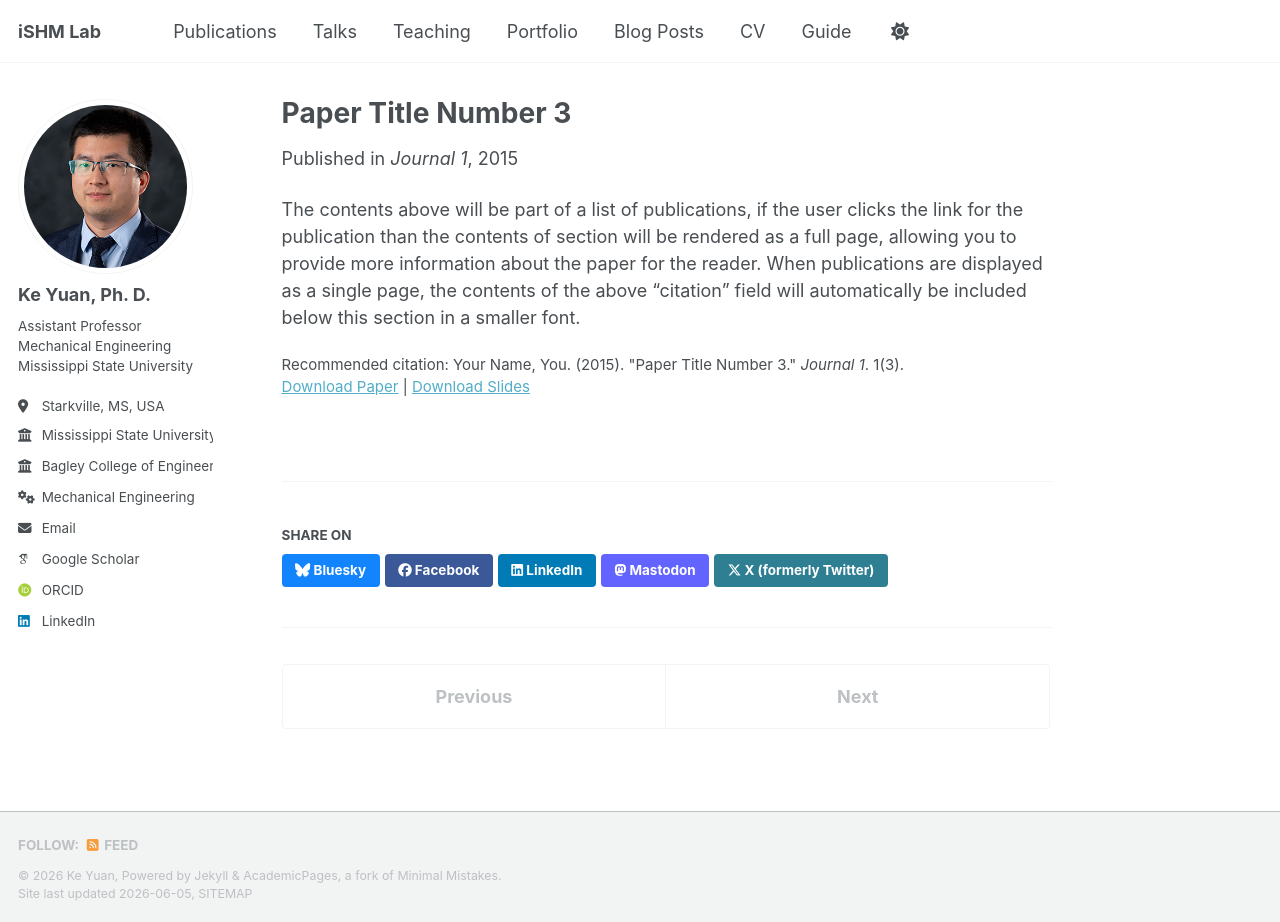
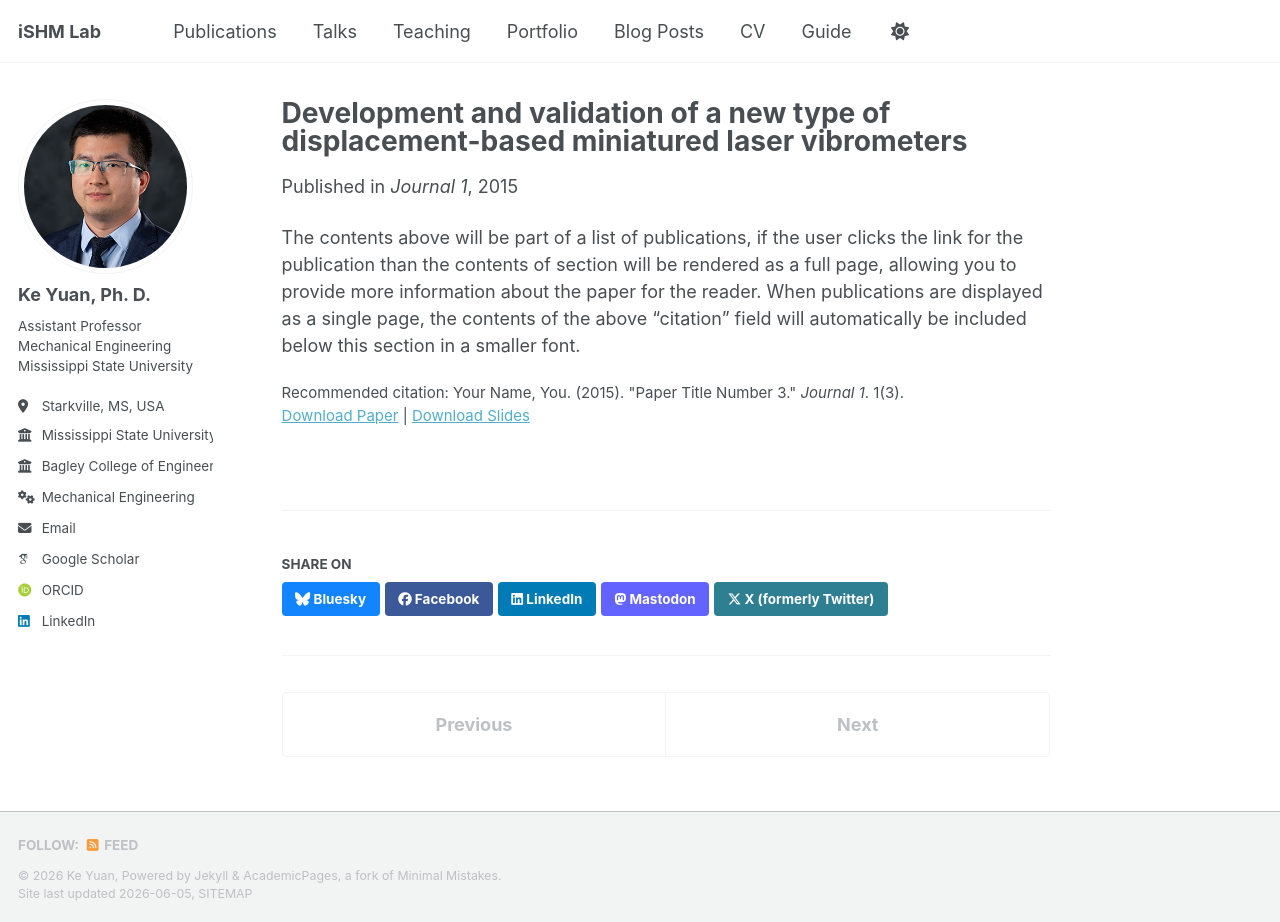
Before and after one commit to KeYuan2025/KeYuan2025.github.io, a Jekyll site: the page built from _publications/2024-08-12-compact-ldv.md, in a window 1280 px wide and 922 px high. Built offline with Jekyll 4.4.1, drawn with Linux system fonts in a browser that asks for light colours; some web fonts are replaced; a script bundle is joined from its source files by our own code; library files that are not in the unit come from our copies.

Commit message:
Update and rename 2015-10-01-paper-title-number-3.md to 2024-08-12-compact-ldv.md

```diff
--- a/_publications/2015-10-01-paper-title-number-3.md
+++ b/_publications/2024-08-12-compact-ldv.md
@@ -1,8 +1,8 @@
 ---
-title: "Paper Title Number 3"
+title: "Development and validation of a new type of displacement-based miniatured laser vibrometers"
 collection: publications
 category: manuscripts
-permalink: /publication/2015-10-01-paper-title-number-3
+permalink: /publication/2024-08-12-compact-ldv
 excerpt: 'This paper is about the number 3. The number 4 is left for future work.'
 date: 2015-10-01
 venue: 'Journal 1'
```
